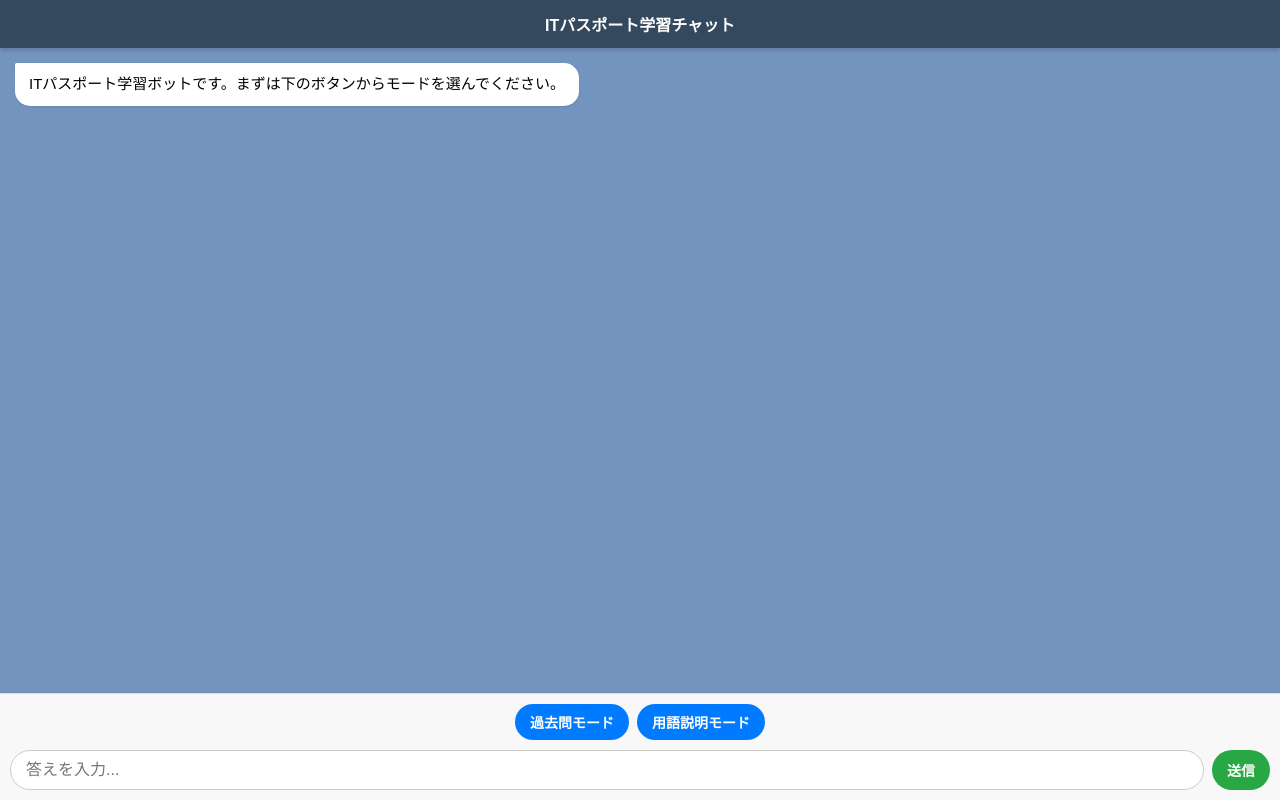
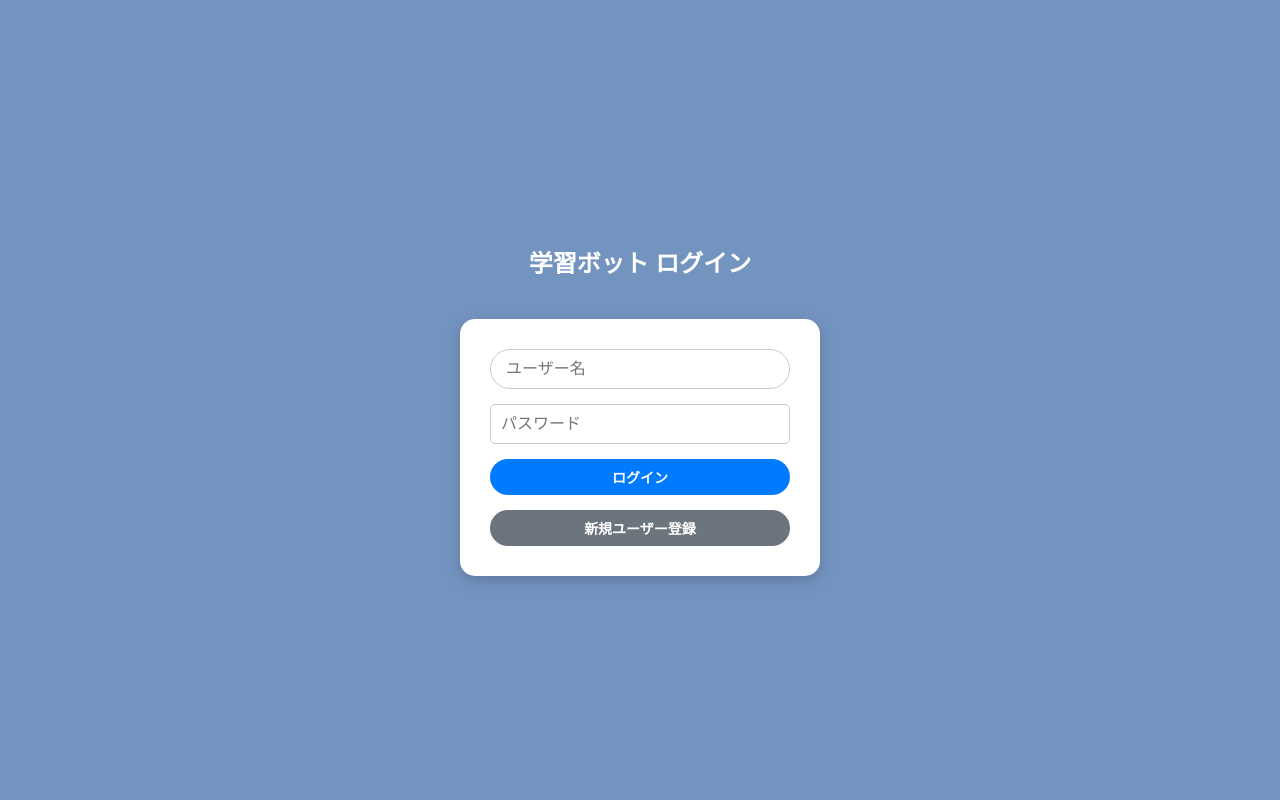
Before and after one commit to 202327051/IT-, a Flask app: page / in a window 1280 px wide. Run offline with Flask 3, Linux system fonts and the light colour scheme.

Commit message:
Update index.html

```diff
--- a/templates/index.html
+++ b/templates/index.html
@@ -19,12 +19,20 @@
         .bot { align-self: flex-start; background: var(--bot-bubble); color: black; border-top-left-radius: 2px; }
         .user { align-self: flex-end; background: var(--user-bubble); color: black; border-top-right-radius: 2px; }
 
+        /* 認証エリアのスタイル */
+        #auth-container {
+            position: fixed; top: 0; left: 0; width: 100%; height: 100%;
+            background: rgba(116, 148, 192, 0.95); z-index: 100;
+            display: flex; flex-direction: column; justify-content: center; align-items: center; gap: 20px;
+        }
+        .auth-box { background: white; padding: 30px; border-radius: 15px; box-shadow: 0 4px 15px rgba(0,0,0,0.2); width: 80%; max-width: 300px; display: flex; flex-direction: column; gap: 15px; }
+        .auth-box input { padding: 10px; border: 1px solid #ccc; border-radius: 5px; font-size: 16px; }
+
         .input-area-fixed { background: #f8f8f8; padding: 10px; border-top: 1px solid #ddd; display: flex; flex-direction: column; gap: 10px; padding-bottom: calc(10px + env(safe-area-inset-bottom)); }
         .controls { display: flex; flex-wrap: wrap; gap: 8px; justify-content: center; }
         .input-bar { display: flex; gap: 8px; }
 
         input[type="text"] { flex: 1; border: 1px solid #ccc; padding: 10px 15px; border-radius: 25px; font-size: 16px; outline: none; background: white; }
-
         button { border: none; border-radius: 20px; padding: 8px 15px; font-weight: bold; cursor: pointer; font-size: 14px; transition: opacity 0.2s; }
         button:active { opacity: 0.7; }
 
@@ -39,8 +47,23 @@
         th, td { border: 1px solid #ddd; padding: 5px; text-align: left; }
     </style>
 </head>
-<body onload="initChat()">
-    <div class="header">ITパスポート学習チャット</div>
+<body>
+    <div id="auth-container">
+        <h2 style="color: white;">学習ボット ログイン</h2>
+        <div class="auth-box">
+            <input type="text" id="username" placeholder="ユーザー名">
+            <input type="password" id="password" placeholder="パスワード">
+            <button onclick="auth('login')" class="btn-blue">ログイン</button>
+            <button onclick="auth('register')" class="btn-gray">新規ユーザー登録</button>
+        </div>
+    </div>
+
+    <div id="main-app" class="hidden" style="height: 100%; display: flex; flex-direction: column;">
+        <div class="header">
+            ITパスポート学習チャット
+            <button onclick="handleLogout()" style="float: right; padding: 2px 10px; font-size: 10px;" class="btn-red">ログアウト</button>
+        </div>
+
         <div id="chat-box"></div>
 
         <div class="input-area-fixed">
@@ -79,6 +102,7 @@
                 <button onclick="sendMessage()" class="btn-send">送信</button>
             </div>
         </div>
+    </div>
 
     <script>
         let mode = "";
@@ -86,6 +110,35 @@
         let qCount = 0;
         let isWaitingForAnswer = false;
 
+        // --- 認証用関数 ---
+        async function auth(type) {
+            const user = document.getElementById("username").value;
+            const pass = document.getElementById("password").value;
+            if(!user || !pass) return alert("ユーザー名とパスワードを入力してください");
+
+            const res = await fetch('/' + type, {
+                method: 'POST',
+                headers: { 'Content-Type': 'application/json' },
+                body: JSON.stringify({ username: user, password: pass })
+            });
+            const data = await res.json();
+
+            if (res.ok) {
+                alert(data.message);
+                document.getElementById("auth-container").classList.add("hidden");
+                document.getElementById("main-app").classList.remove("hidden");
+                initChat();
+            } else {
+                alert(data.error);
+            }
+        }
+
+        async function handleLogout() {
+            await fetch('/logout');
+            location.reload();
+        }
+
+        // --- 以下、既存のチャットロジックを微修正 ---
         function addMsg(sender, text) {
             const box = document.getElementById("chat-box");
             const div = document.createElement("div");
@@ -97,7 +150,8 @@
 
         function initChat() {
             isWaitingForAnswer = false;
-            addMsg("bot", "ITパスポート学習ボットです。まずは下のボタンからモードを選んでください。");
+            document.getElementById("chat-box").innerHTML = ""; // クリア
+            addMsg("bot", "ログインしました。ITパスポート学習ボットです。まずは下のボタンからモードを選んでください。");
         }
 
         function sendMessage() {
@@ -191,7 +245,7 @@
         function backToTop() {
             hideAllControls();
             document.getElementById("mode-select").classList.remove("hidden");
-            initChat();
+            addMsg("bot", "モードを選択してください。");
         }
 
         function hideAllControls() {
@@ -202,9 +256,10 @@
         }
 
         async function confirmReset() {
-            if(confirm("全ての履歴をリセットしてもよろしいですか？")) {
+            if(confirm("個人の履歴をリセットしてもよろしいですか？")) {
                 await fetch('/reset_history', {method: 'POST'});
-                location.reload();
+                initChat();
+                backToTop();
             }
         }
     </script>
```
Lines whose indentation alone changed are shown as unchanged.
